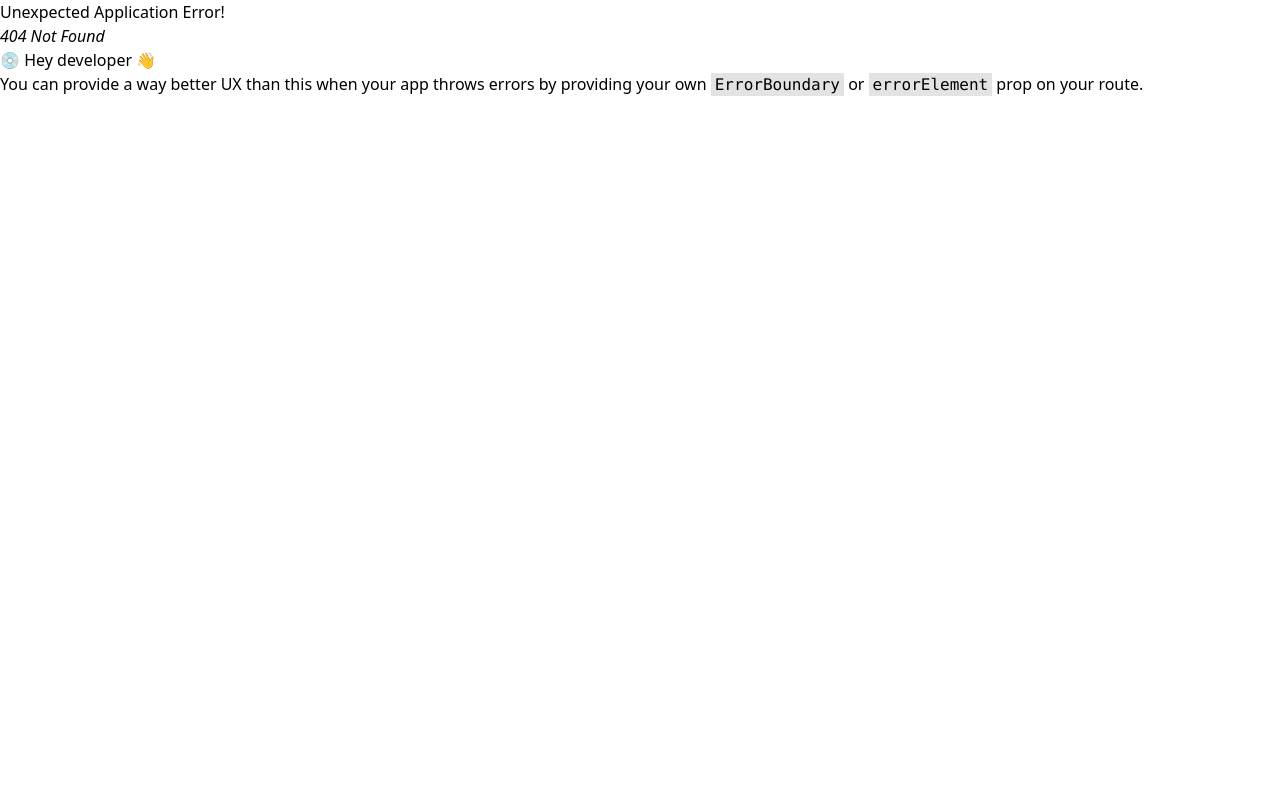
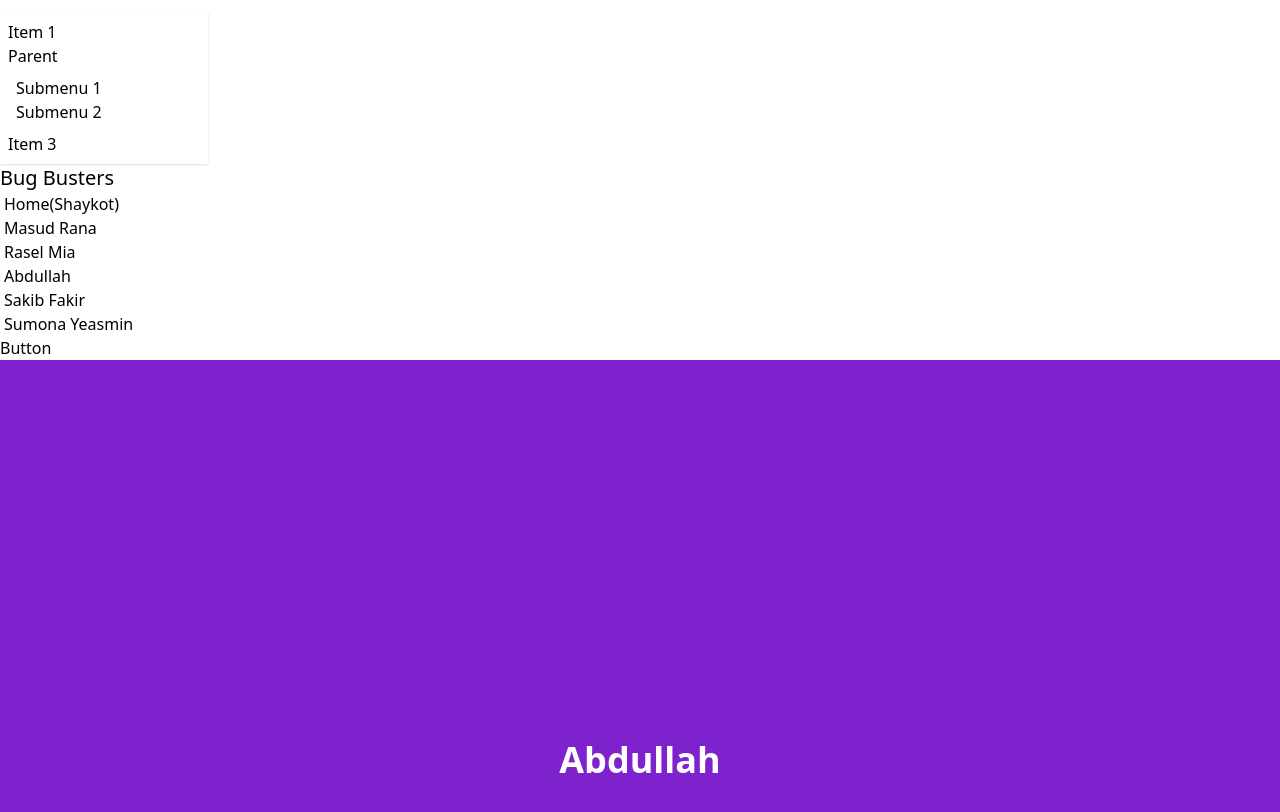
Before and after one commit to gs-shaykot/collabTesting, a React (Vite) app: page /abdullah in a window 1280 px wide. Before the commit this address had no page. Shown: the top 812 px of the page. Built offline with nearby package versions, Linux system fonts and the light colour scheme.

Commit message:
code pushed from abdullah

```diff
--- a/src/Componants/NavBar.jsx
+++ b/src/Componants/NavBar.jsx
@@ -1,4 +1,5 @@
 import React from 'react';
+import { Link } from 'react-router-dom';
 
 const Navbar = () => {
     return (
@@ -41,7 +42,7 @@ const Navbar = () => {
                         <li><a>Home(Shaykot)</a></li>
                         <li><a>Masud Rana</a></li>
                         <li><a>Rasel Mia</a></li>
-                        <li><a>Abdullah </a></li>
+                        <li><Link to= {'/abdullah'}>Abdullah</Link></li>
                         <li><a>Sakib Fakir</a></li>
                         <li><a>Sumona Yeasmin</a></li>
                     </ul>
--- /dev/null
+++ b/src/Pages/Abdullah.jsx
@@ -0,0 +1,11 @@
+import React from 'react';
+
+const Abdullah = () => {
+    return (
+        <div className="flex items-center justify-center h-screen bg-purple-700">
+            <h1 className="text-4xl font-bold text-white">Abdullah</h1>
+        </div>
+    );
+};
+
+export default Abdullah;
--- a/src/main.jsx
+++ b/src/main.jsx
@@ -8,6 +8,7 @@ import './index.css'
 import App from './App.jsx'
 import MainLayout from './Layout/MainLayout.jsx';
 import HomeLayout from './Layout/HomeLayout.jsx';
+import Abdullah from './Pages/Abdullah.jsx';
 
 const router = createBrowserRouter([
   {
@@ -17,6 +18,10 @@ const router = createBrowserRouter([
       {
         path: '/',
         element: <HomeLayout></HomeLayout>
+      },
+      {
+        path: 'abdullah',
+        element: <Abdullah></Abdullah>
       }
     ]
   },
```
